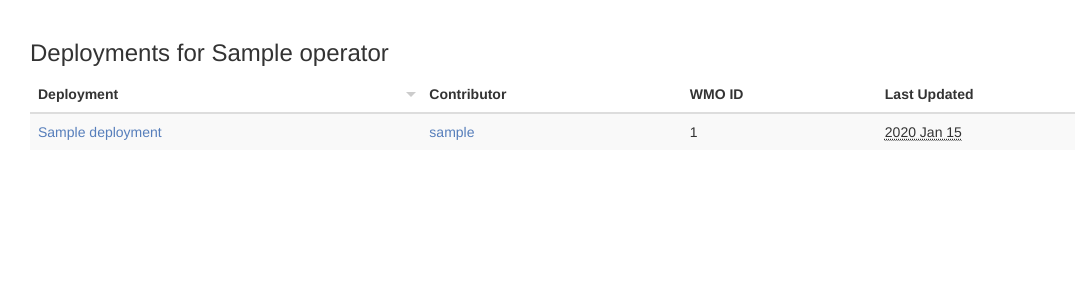
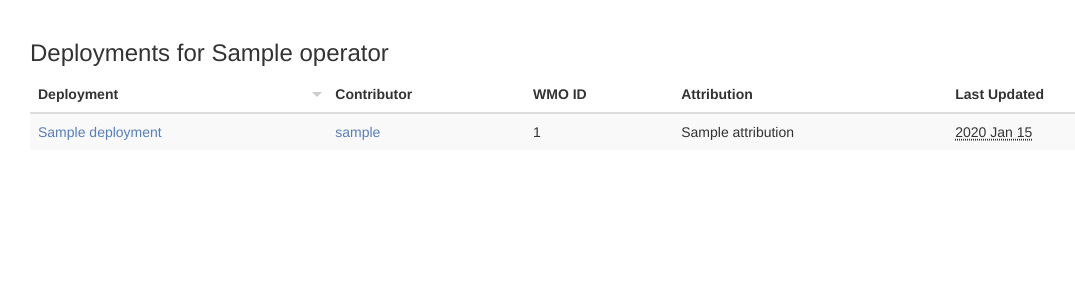
Before and after one commit to ioos/glider-dac, a Flask app: template glider_dac/templates/operator_deployments.html in a window 1280 px wide. Shown: the part 56-356 px from the top of the page, without its empty margins (40-1115 px from the left). Run offline with Flask 2, Linux system fonts and the light colour scheme; the template is opened without the code that fills it: most values are stand-ins (such as "Sample title", 1, 10 or a date in 2020); parts of the project's set-up code (start-up, migrations or seed data) failed here and were passed over; some libraries are stand-ins or nearby versions.

Commit message:
Adds column for attribution

```diff
--- a/glider_dac/templates/operator_deployments.html
+++ b/glider_dac/templates/operator_deployments.html
@@ -13,6 +13,7 @@
         <th data-defaultsort='asc'>Deployment</th>
         <th>Contributor</th>
         <th>WMO ID</th>
+        <th>Attribution</th>
         <th>Last Updated</th>
       </tr>
     </thead>
@@ -22,6 +23,7 @@
       <td><a href="{{ url_for('show_deployment', username=m.username, deployment_id=m._id) }}">{{ m.name }}</a></td>
       <td><a href="{{ url_for('list_user_deployments', username=m.username) }}">{{ m.username }}</a></td>
       <td>{{ m.wmo_id }}</td>
+      <td>{{ m.attribution }}</td>
       <td data-value="{{ m.updated }}"><abbr title="{{ m.updated | datetimeformat }} UTC">{{ m.updated | prettydate }}</abbr></td>
     </tr>
     {%- endfor %}
```
